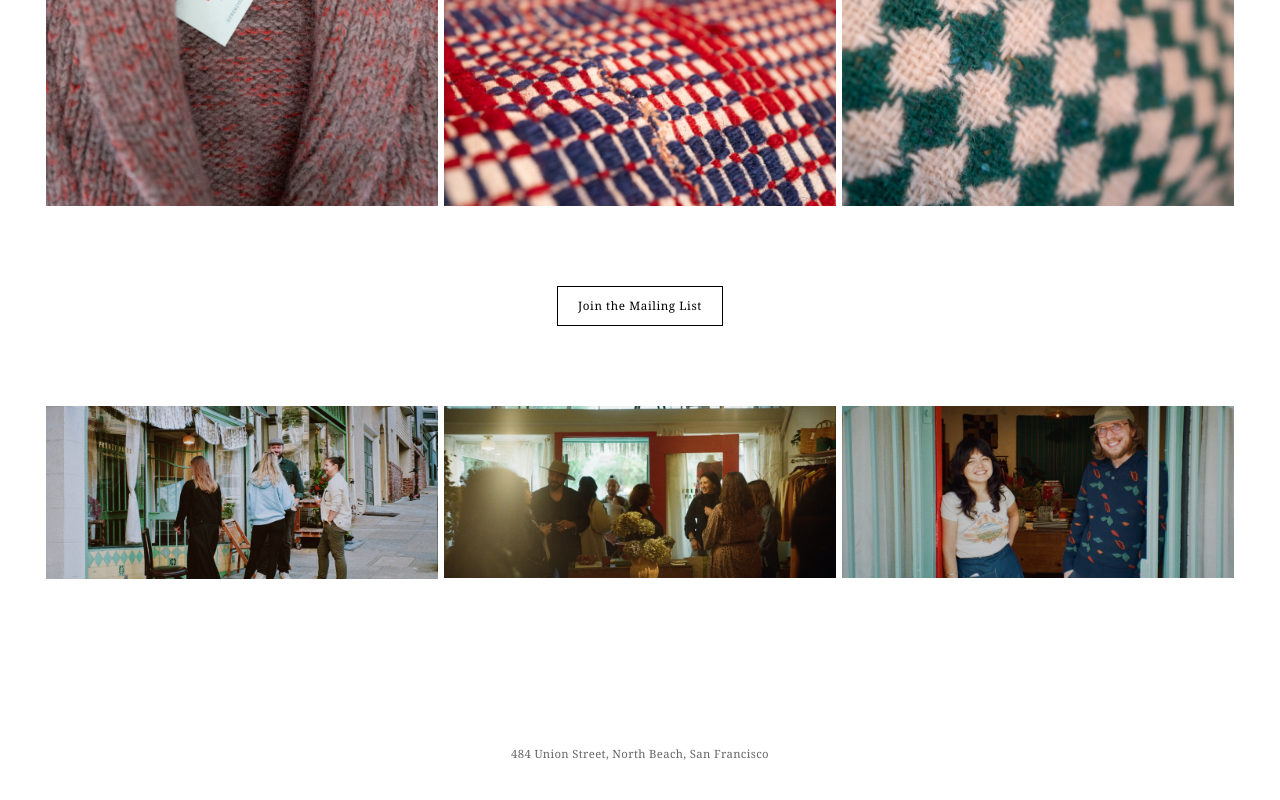
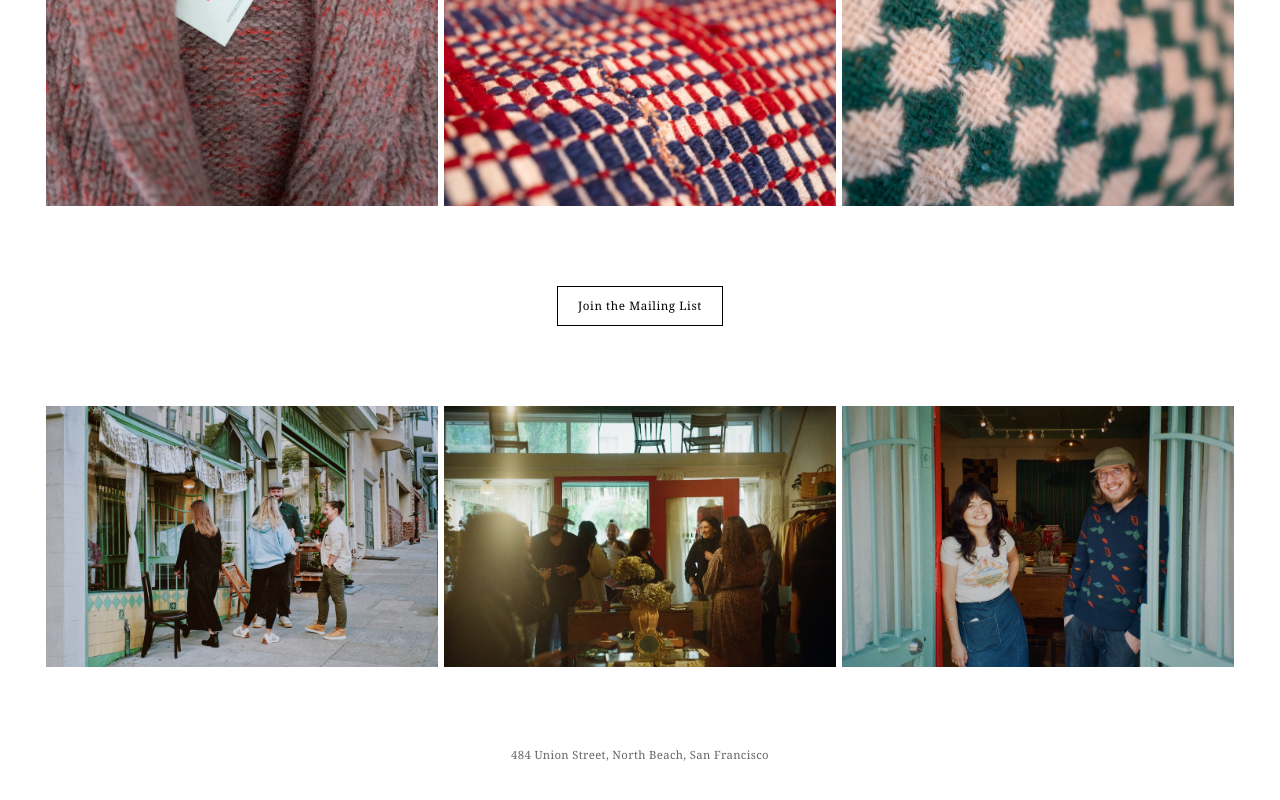
Before and after one commit to timothybuck13/frenzy-faire, a React (Vite) app: page / in a window 1280 px wide. Shown: the part 4799-5599 px from the top of the page. Built offline with nearby package versions, Linux system fonts and the light colour scheme.

Commit message:
Opening party: simple 3-col grid at 3:2 ratio instead of masonry

```diff
--- a/src/App.jsx
+++ b/src/App.jsx
@@ -454,7 +454,13 @@ export default function App() {
       {/* Opening Party */}
       <section className="pb-0">
         <div style={{ maxWidth: '1200px', margin: '0 auto', padding: '0 6px' }}>
-          <Gallery photoList={openingPartyPhotos} onImageClick={openLightbox} />
+          <div style={{ display: 'grid', gridTemplateColumns: '1fr 1fr 1fr', gap: '6px' }}>
+            {openingPartyPhotos.map((p, i) => (
+              <div key={i} onClick={() => openLightbox(p)} style={{ cursor: 'pointer', aspectRatio: '3/2', overflow: 'hidden' }}>
+                <img src={p.src} alt={p.alt} loading="lazy" className="gallery-img" style={{ width: '100%', height: '100%', objectFit: 'cover', display: 'block' }} />
+              </div>
+            ))}
+          </div>
         </div>
       </section>
 
```
